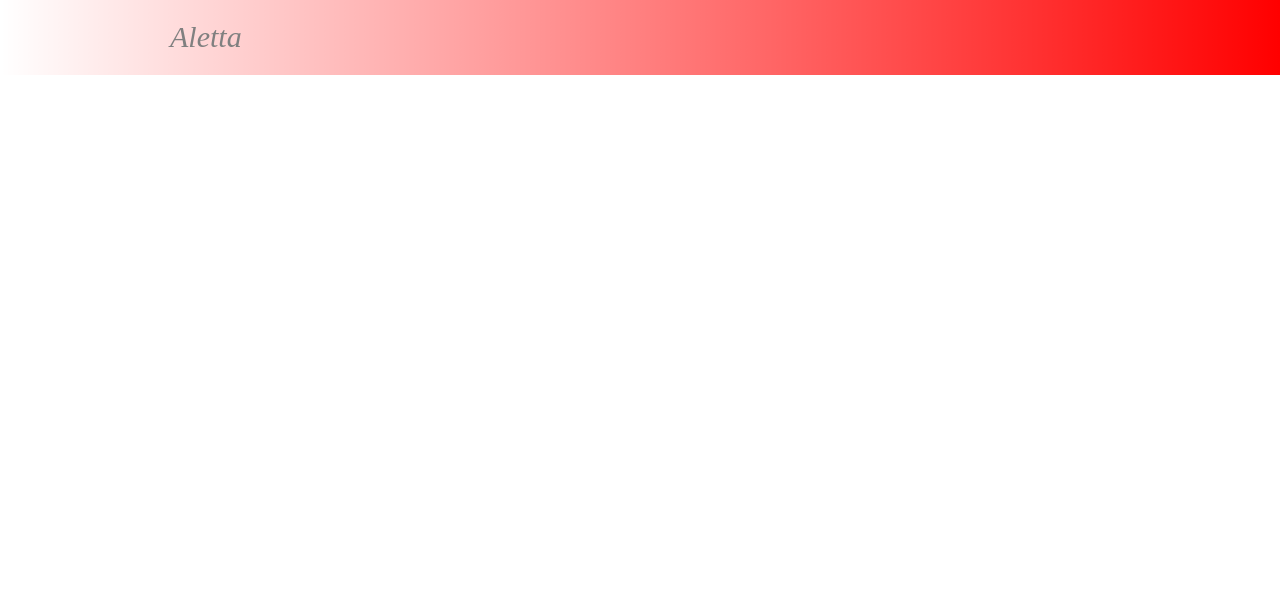
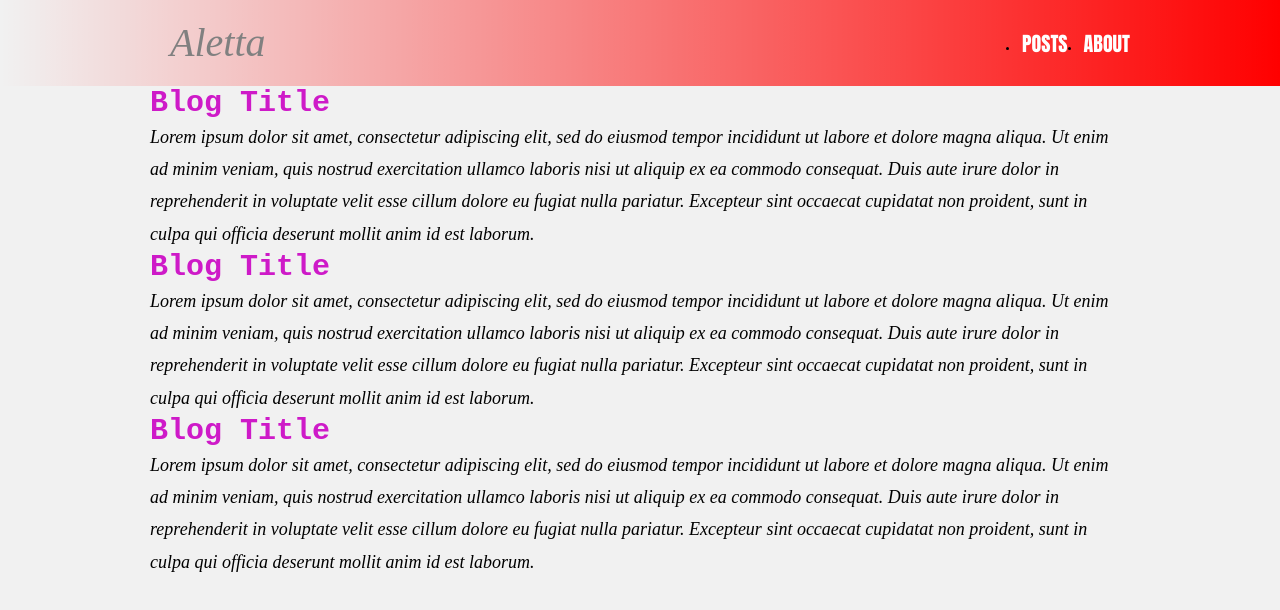
Before and after one commit to sjb3/reactJS-aletta, a React app: page / in a window 1280 px wide. Built offline with nearby package versions, Linux system fonts and the light colour scheme; a web font is replaced by a local one.

Commit message:
to work on App and routes

```diff
--- /dev/null
+++ b/src/Components/App/App.js
@@ -0,0 +1,19 @@
+import react from 'react';
+import { render } from 'react-dom';
+
+import 'normalize.css';
+// import styles from './App.css';
+import { Header }from '../Header/Header.js';
+import { Post } from '../Post/Post.js';
+import { Div_Class } from './App.style.js';
+
+export const App = () => (
+  <div>
+    <Header />
+    <Div_Class>
+      <Post />
+      <Post />
+      <Post />
+    </Div_Class>
+  </div>
+)
--- /dev/null
+++ b/src/Components/App/App.style.js
@@ -0,0 +1,8 @@
+'use strict';
+
+import styled, { css } from 'styled-components';
+
+export const Div_Class = styled.div`
+  max-width: var(--site-width);
+  margin: 0 auto;
+`
--- a/src/Components/Header/Header.js
+++ b/src/Components/Header/Header.js
@@ -1,29 +1,63 @@
 'use strict';
 
 import React from 'react';
-import { Header_Style, Container, Title, List  } from './Header.style.js';
+import { Header_Style, Container, Title, List, List_Link  } from './Header.style.js';
 
 export const Header = () => (
   <Header_Style>
-
     <Container>
       <Title>Aletta</Title>
       <nav>
         <List>
-          {/*<li><a style={{ color: 'white',
-                          fontSize: '1.5rem',
-                          marginLeft: 10,
-                          marginRight: 10,
-                          textTransform: 'uppercase', }} href="#">Posts</a></li>
-          <li><a style={{ color: 'white',
-                          fontSize: '1.5rem',
-                          marginLeft: 10,
-                          marginRight: 10,
-                          textTransform: 'uppercase' }} href="#">About</a></li>*/}
+          {/*<li><a style={{
+                  primary: { color: 'white',
+                        fontSize: '2.5rem',
+                        marginLeft: 10,
+                        marginRight: 10,
+                  },
+                  hover: { color: 'yellow',
+                        fontSize: '2rem',
+                        marginLeft: 10,
+                        marginRight: 10,
+                  },
+                  active: { color: 'black',
+                        fontSize: '2rem',
+                        marginLeft: 10,
+                        marginRight: 10,
+                  }
+                        }} href="#">Posts</a></li>
+
+          <li><a style={{
+                  primary: { color: 'white',
+                        fontSize: '2.5rem',
+                        marginLeft: 10,
+                        marginRight: 10,
+                  },
+                  hover: { color: 'yellow',
+                        fontSize: '2rem',
+                        marginLeft: 10,
+                        marginRight: 10,
+                  },
+                  active: { color: 'black',
+                        fontSize: '2rem',
+                        marginLeft: 10,
+                        marginRight: 10,
+                  }
+                        }} href="#">About]</a></li>*/}
+
+
+          <li><a style={{color: 'white',
+                        fontSize: '2rem',
+                        fontFamily: 'impact',
+                        marginLeft: 2,
+                        }} href="#">POSTS</a></li>
+          <li><a style={{color: 'white',
+                        fontSize: '2rem',
+                        fontFamily: 'impact',
+                        marginLeft: 2,
+                        }} href="#">ABOUT</a></li>
         </List>
       </nav>
     </Container>
   </Header_Style>
 )
-
-// export default Header
--- a/src/Components/Header/Header.style.js
+++ b/src/Components/Header/Header.style.js
@@ -2,6 +2,7 @@
 
 import styled, { css } from 'styled-components';
 import 'normalize.css';
+
 
 export const Header_Style = styled.div`
   background: red; /* For browsers that do not support gradients */
@@ -9,39 +10,40 @@ export const Header_Style = styled.div`
   background: -o-linear-gradient(right,rgba(255,0,0,0),rgba(255,0,0,1)); /*Opera 11.1-12*/
   background: -moz-linear-gradient(right,rgba(255,0,0,0),rgba(255,0,0,1)); /*Fx 3.6-15*/
   background: linear-gradient(to right, rgba(255,0,0,0), rgba(255,0,0,1)); /*Standard*/
-`
+`;
 
 export const Container = styled.div`
   display: flex;
   justify-content: space-between;
   max-width: var(--site-width);
   margin: 0 auto;
-`
+`;
+
 export const Title = styled.div`
   color: grey;
-  font-size: 3rem;
+  font-size: 4rem;
   font-style: italic;
   font-family: 'Shrikhand', cursive;
   padding: 2rem;
-
   }
-`
+`;
 
 export const List = styled.div`
   display: flex;
   align-items: center;
   height: 100%;
-`
+`;
 // export const List_Item = styled.div`
 
-// `
-export const List_Link = styled.div`
-  color: white;
-  font-weight: 2rem
-  margin-left: 2rem
+// `;
 
-  &:focus
-  &:hover {
-    color: yellow
-  }
-`
+// export const List_Link = styled.div`
+//   color: white;
+//   font-size: 3rem
+//   margin-left: 2rem
+
+//   &:focus
+//   &:hover {
+//     color: yellow
+//   }
+// `;
--- /dev/null
+++ b/src/Components/Post/Post.js
@@ -0,0 +1,27 @@
+'use strict';
+
+import React from 'react';
+import { H2_Style, Content } from './Post.style.js';
+// import styles from './Post.css';
+
+export const Post = () => (
+  <div>
+    <a href="#"><H2_Style>Blog Title</H2_Style></a>
+    <Content>
+      Lorem ipsum dolor sit amet, consectetur adipiscing elit, sed do eiusmod tempor incididunt ut labore et dolore magna aliqua. Ut enim ad minim veniam, quis nostrud exercitation ullamco laboris nisi ut aliquip ex ea commodo consequat. Duis aute irure dolor in reprehenderit in voluptate velit esse cillum dolore eu fugiat nulla pariatur. Excepteur sint occaecat cupidatat non proident, sunt in culpa qui officia deserunt mollit anim id est laborum.
+    </Content>
+  </div>
+)
+
+/*import React from 'react';
+
+import styles from './Post.css';
+
+export const Post = () => (
+  <div>
+    <h2 className={styles.title}>Blog Post</h2>
+    <p className={styles.content}>
+      Lorem ipsum dolor sit amet, consectetur adipiscing elit, sed do eiusmod tempor incididunt ut labore et dolore magna aliqua. Ut enim ad minim veniam, quis nostrud exercitation ullamco laboris nisi ut aliquip ex ea commodo consequat. Duis aute irure dolor in reprehenderit in voluptate velit esse cillum dolore eu fugiat nulla pariatur. Excepteur sint occaecat cupidatat non proident, sunt in culpa qui officia deserunt mollit anim id est laborum.
+    </p>
+  </div>
+)*/
--- /dev/null
+++ b/src/Components/Post/Post.style.js
@@ -0,0 +1,27 @@
+'use strict';
+
+import styled, { css } from 'styled-components';
+import 'normalize.css';
+
+export const H2_Style = styled.div`
+  font-size: 3rem;
+  font-family: monospace;
+  font-weight: bold;
+  // background-color: black
+  color: #ce1ac8;
+
+`;
+
+export const Content = styled.div`
+  font-size: 1.8rem;
+  line-height: 1.8;
+  font-style: italic;
+`;
+
+// export const Div_Style = styled.div`
+//   color: pink;
+
+//   // &:hover {
+//   // {$Div_Style}.color: black;
+//   // }
+// `;
--- a/src/Components/base.css
+++ b/src/Components/base.css
@@ -5,6 +5,10 @@
 html {
   font-size: 62.5%;
   box-sizing: border-box;
+}
+
+body {
+  background: #f1f1f1;
 }
 
 *,
--- a/src/entry.js
+++ b/src/entry.js
@@ -1,14 +1,16 @@
 import React from 'react';
 import { render } from 'react-dom';
 import { Header } from './Components/Header/Header';
+import { Post } from './Components/Post/Post';
 
-// import routes from './routes';
+import { App } from './Components/App/App';
+
 import 'normalize.css';
-import './Components/base.css';
+import styles from './Components/base.css';
 
 window.React = React;
 
 render (
-    <Header />,
+    <App />,
     document.getElementById('root')
 )
```
Also changed, not shown: blog-posts.json (added, +18 -0 lines).
